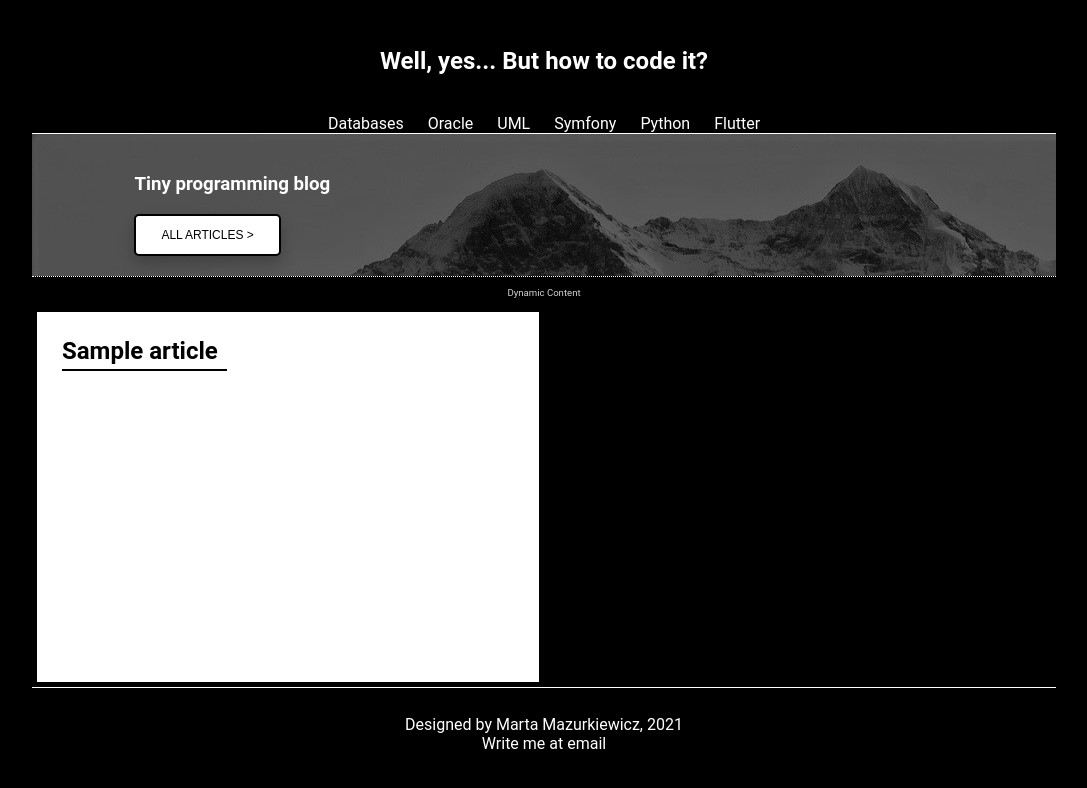
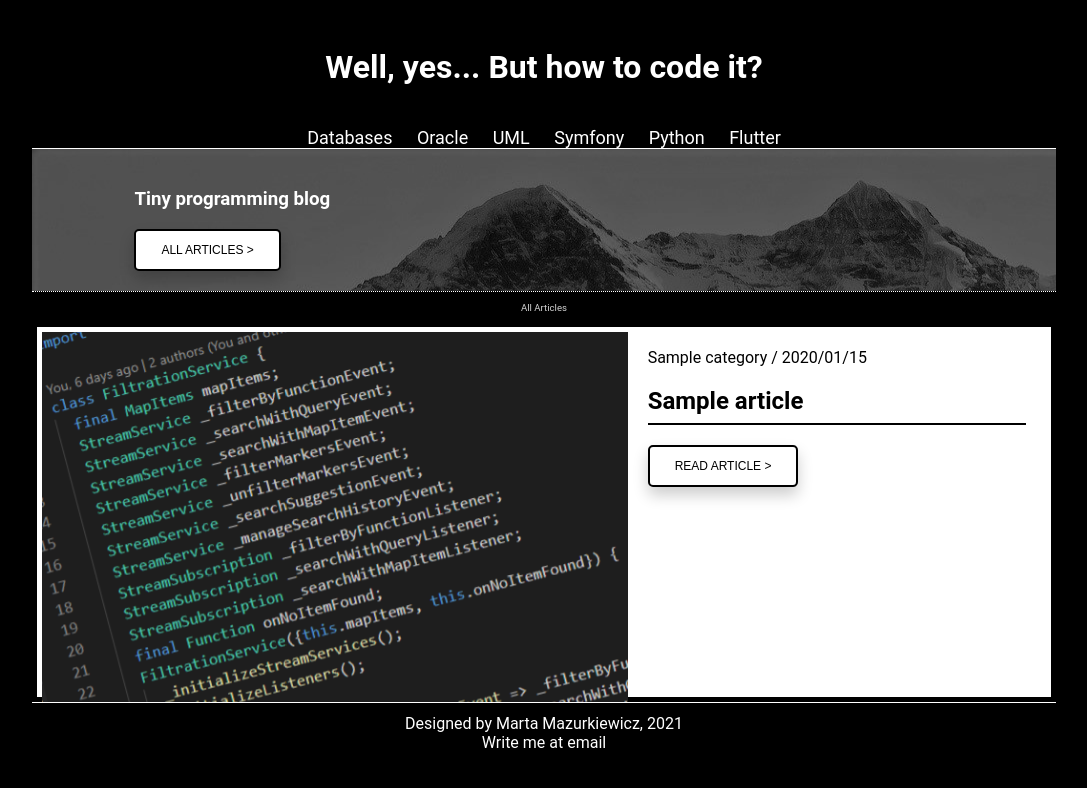
Before and after one commit to martamazurkiewicz/tiny_blog, a Symfony app: template templates/index/index.html.twig in a window 1280 px wide. Shown: the top 788 px of the page, without its empty margins (96-1183 px from the left). Run offline with Twig, Linux system fonts and the light colour scheme; the template is opened without the code that fills it: most values are stand-ins (such as "Sample title", 1, 10 or a date in 2020); style sheets or scripts are compiled from the project's sources; some libraries are stand-ins or nearby versions.

Commit message:
Added basic css for article

```diff
--- /dev/null
+++ b/public/css/base.css
@@ -0,0 +1,213 @@
+.footer a, .navbar a {
+  color: white;
+  text-decoration: none;
+}
+
+.article {
+  border-color: black;
+  border-width: 5px;
+  border-style: solid;
+}
+
+* {
+  box-sizing: border-box;
+}
+
+[class*=column-] {
+  float: left;
+  width: 100%;
+}
+
+@media only screen and (min-width: 768px) {
+  .column-1 {
+    width: 8.33%;
+  }
+
+  .column-2 {
+    width: 16.66%;
+  }
+
+  .column-3 {
+    width: 25%;
+  }
+
+  .column-4 {
+    width: 33.33%;
+  }
+
+  .column-5 {
+    width: 41.66%;
+  }
+
+  .column-6 {
+    width: 50%;
+  }
+
+  .column-7 {
+    width: 58.33%;
+  }
+
+  .column-8 {
+    width: 66.66%;
+  }
+
+  .column-9 {
+    width: 75%;
+  }
+
+  .column-10 {
+    width: 83.33%;
+  }
+
+  .column-11 {
+    width: 91.66%;
+  }
+
+  .column-12 {
+    width: 100%;
+  }
+}
+.row::after {
+  content: "";
+  clear: both;
+  display: table;
+}
+
+img {
+  width: 100%;
+}
+
+body {
+  align-items: center;
+  margin-left: 10%;
+  margin-right: 10%;
+  background-color: black;
+  text-align: center;
+  font-family: Roboto, sans-serif;
+  color: white;
+}
+
+button {
+  background-color: white;
+  border: 2px solid black;
+  color: black;
+  padding: 12px 25px;
+  border-radius: 5px;
+  font-size: 12px;
+  cursor: pointer;
+  box-shadow: 0 8px 15px rgba(0, 0, 0, 0.2);
+}
+
+button:hover {
+  transform: translateY(-4px);
+  color: white;
+  box-shadow: 0 15px 20px rgba(0, 0, 0, 0.3);
+  background-color: gray;
+  border-color: transparent;
+}
+
+.navbar {
+  border-bottom: 1px solid white;
+}
+.navbar img {
+  height: 23px;
+  width: 23px;
+}
+.navbar .column {
+  width: 50%;
+  float: left;
+}
+.navbar a {
+  margin-left: 10px;
+  margin-right: 10px;
+}
+.navbar .topics {
+  font-size: 18px;
+}
+
+.main {
+  text-align: left;
+  padding-left: 10%;
+  padding-bottom: 2%;
+  padding-top: 2%;
+}
+
+div.section {
+  border-top: 1px dotted white;
+  overflow: auto;
+}
+
+p.section {
+  font-size: 0.6em;
+  color: lightgray;
+}
+
+.article {
+  text-align: left;
+  padding: 5px;
+  background-color: white;
+  color: black;
+}
+.article a {
+  color: black;
+  text-decoration: none;
+}
+
+.relative {
+  position: relative;
+  height: 360px;
+}
+
+.scrollable {
+  max-height: 100%;
+  overflow: auto;
+}
+
+.articleSummary {
+  padding-left: 20px;
+  padding-right: 20px;
+}
+
+.footer {
+  border-top: 1px solid white;
+  padding-top: 1%;
+}
+.footer a {
+  margin-left: 5%;
+  margin-right: 5%;
+}
+
+.titleHeadline {
+  border-bottom: 2px solid black;
+  padding-bottom: 2%;
+  text-overflow: clip;
+}
+
+.latestArticle {
+  margin-left: 5%;
+  margin-right: 5%;
+}
+.latestArticle p {
+  margin-top: 5%;
+  border-bottom: 2px dotted black;
+}
+
+a:hover {
+  color: gray;
+  cursor: pointer;
+}
+
+.formInput {
+  margin-bottom: 2px;
+  margin-top: 2px;
+}
+
+.formGroup {
+  margin-bottom: 10px;
+  margin-top: 10px;
+}
+.formGroup label {
+  font-size: 0.9em;
+}
+
+/*# sourceMappingURL=base.css.map */
--- /dev/null
+++ b/public/scss/base.scss
@@ -0,0 +1,217 @@
+%href-shared {
+  color: white;
+  text-decoration: none;
+}
+
+%article-border {
+  border-color: black;
+  border-width: 5px;
+  border-style: solid;
+}
+
+$white-line-solid: 1px solid white;
+$white-line-dotted: 1px dotted white;
+$black-line: 2px solid black;
+$black-line-dotted: 2px dotted black;
+
+* {
+  box-sizing: border-box;
+}
+
+[class*="column-"] {
+  float: left;
+  width: 100%;
+}
+
+@media only screen and (min-width: 768px) {
+  .column-1 {
+    width: 8.33%;
+  }
+  .column-2 {
+    width: 16.66%;
+  }
+  .column-3 {
+    width: 25%;
+  }
+  .column-4 {
+    width: 33.33%;
+  }
+  .column-5 {
+    width: 41.66%;
+  }
+  .column-6 {
+    width: 50%;
+  }
+  .column-7 {
+    width: 58.33%;
+  }
+  .column-8 {
+    width: 66.66%;
+  }
+  .column-9 {
+    width: 75%;
+  }
+  .column-10 {
+    width: 83.33%;
+  }
+  .column-11 {
+    width: 91.66%;
+  }
+  .column-12 {
+    width: 100%;
+  }
+}
+
+.row::after {
+  content: "";
+  clear: both;
+  display: table;
+}
+
+img {
+  width: 100%;
+}
+
+body {
+  align-items: center;
+  margin-left: 10%;
+  margin-right: 10%;
+  background-color: black;
+  text-align: center;
+  font-family: Roboto, sans-serif;
+  color: white;
+}
+
+button {
+  background-color: white;
+  border: $black-line;
+  color: black;
+  padding: 12px 25px;
+  border-radius: 5px;
+  font-size: 12px;
+  cursor: pointer;
+  box-shadow: 0 8px 15px rgba(0, 0, 0, 0.2);
+}
+
+button:hover {
+  transform: translateY(-4px);
+  color: white;
+  box-shadow: 0 15px 20px rgba(0, 0, 0, 0.3);
+  background-color: gray;
+  border-color: transparent;
+}
+
+.navbar {
+  border-bottom: $white-line-solid;
+
+  img {
+    height: 23px;
+    width: 23px;
+  }
+
+  .column {
+    width: 50%;
+    float: left;
+  }
+
+  a {
+    @extend %href-shared;
+    margin-left: 10px;
+    margin-right: 10px;
+  }
+
+  .topics {
+    font-size: 18px;
+  }
+}
+
+.main {
+  text-align: left;
+  padding-left: 10%;
+  padding-bottom: 2%;
+  padding-top: 2%;
+}
+
+div.section {
+  border-top: $white-line-dotted;
+  overflow: auto;
+}
+
+p.section {
+  font-size: 0.6em;
+  color: lightgray;
+}
+
+.article {
+  @extend %article-border;
+  text-align: left;
+  padding: 5px;
+  background-color: white;
+  color: black;
+
+  a {
+    color: black;
+    text-decoration: none;
+  }
+}
+
+.relative {
+  position: relative;
+  height: 360px;
+}
+
+.scrollable {
+  max-height: 100%;
+  overflow: auto;
+}
+
+.articleSummary {
+  padding-left: 20px;
+  padding-right: 20px;
+}
+
+.footer {
+  border-top: $white-line-solid;
+  padding-top: 1%;
+
+  a {
+    @extend %href-shared;
+    margin-left: 5%;
+    margin-right: 5%;
+  }
+}
+
+.titleHeadline {
+  border-bottom: $black-line;
+  padding-bottom: 2%;
+  text-overflow: clip;
+}
+
+.latestArticle {
+  margin-left: 5%;
+  margin-right: 5%;
+
+  p {
+    margin-top: 5%;
+    border-bottom: $black-line-dotted;
+  }
+}
+
+a:hover {
+  color: gray;
+  cursor: pointer;
+}
+
+.formInput {
+  margin-bottom: 2px;
+  margin-top: 2px;
+}
+
+.formGroup {
+  margin-bottom: 10px;
+  margin-top: 10px;
+
+  label {
+    font-size: 0.9em;
+  }
+}
--- a/src/Controller/CategoryController.php
+++ b/src/Controller/CategoryController.php
@@ -19,8 +19,8 @@ class CategoryController extends AbstractController
     public function index(Request $request): Response
     {
         $articles = $this->getCategorizedArticles($request->query->get('categoryName'));
-        return $this->render('category/index.html.twig', [
-            'controller_name' => 'CareerController',
+        return $this->render('index/index.html.twig', [
+            'controller_name' => 'CategoryController',
             'articles' => $articles
         ]);
 
--- a/src/Entity/Article.php
+++ b/src/Entity/Article.php
@@ -50,7 +50,7 @@ class Article
     private $contentEns;
 
     /**
-     * @ORM\ManyToOne(targetEntity=Category::class, inversedBy="article")
+     * @ORM\ManyToOne(targetEntity=Category::class, inversedBy="article", fetch="EAGER"))
      * @ORM\JoinColumn(nullable=false)
      */
     private $category;
--- a/templates/base.html.twig
+++ b/templates/base.html.twig
@@ -4,16 +4,14 @@
     <meta charset="utf-8"/>
     <meta name="viewport" content="width=device-width, initial-scale=1.0"/>
     <title>{% block title %}Tiny programming blog{% endblock %}</title>
-
+    <link rel="stylesheet" href="{{ asset('css/base.css') }}"/>
     {# Run `composer require symfony/webpack-encore-bundle`
            and uncomment the following Encore helpers to start using Symfony UX #}
     {% block stylesheets %}
-        <link rel="stylesheet" href="{{ asset('css/site.css') }}"/>
         {# {{ encore_entry_link_tags('app') }} #}
     {% endblock %}
 
     {% block javascripts %}
-
         {# {{ encore_entry_script_tags('app') }} #}
     {% endblock %}
 </head>
@@ -23,9 +21,9 @@
         <div class="navbar">
             <div class="row">
                 <a href="{{ path('home') }}">
-                    <h2>
+                    <h1>
                         Well, yes... But how to code it?
-                    </h2>
+                    </h1>
                 </a>
             </div>
             <div class="topics">
@@ -52,11 +50,9 @@
     {% endblock %}
     {% block footer %}
         <div class="footer">
-            <p>
-                Designed by Marta Mazurkiewicz, 2021
-                <br>
-                Write me at email
-            </p>
+            Designed by Marta Mazurkiewicz, 2021
+            <br>
+            Write me at email
         </div>
     {% endblock %}
 {% endblock %}
--- a/templates/index/index.html.twig
+++ b/templates/index/index.html.twig
@@ -4,58 +4,63 @@
 {% endblock %}
 {% block page_content %}
     <div class="section">
-        <p class="section">Dynamic Content</p>
-        <div class="column-6 article">
-            {% for article in articles %}
-                <div class="column-5 articleSummary relative">
+    <p class="section">All Articles</p>
+    {% for article in articles %}
+        <div class="row article">
 
-                    <h2 class="titleHeadline"> {{ article.getTitleEn() }}</h2>
-                    {% for content in article.getContentEns() %}
+            <div class="column-7 relative">
+                <img src="images\{{ article.getId }}.jpg" alt="{{ article.getId }}"/>
+            </div>
+            <div class="column-5 articleSummary">
+                <p>{{ article.getCategory.getNameEn }} / {{ article.getReleaseDate|date("Y/m/d") }}</p>
+                <h2 class="titleHeadline"><a href="#">{{ article.getTitleEn }}</a></h2>
+                {% for content in article.getContentEns() %}
                     <p>{{ content.getText }}</p>
-                    {% endfor %}
-{#                    <div class="formGroup">#}
-{#                        {{ form_label(form.rangeStart) }}#}
-{#                        <div class="formInput">#}
-{#                            {{ form_widget(form.rangeStart) }}#}
-{#                        </div>#}
-{#                    </div>#}
-{#                    <div class="formGroup">#}
-{#                        {{ form_label(form.sizeOfDataset) }}#}
-{#                        <div class="formInput">#}
-{#                            {{ form_widget(form.sizeOfDataset) }}#}
-{#                        </div>#}
-{#                    </div>#}
-{#                    <div class="formGroup">#}
-{#                        {{ form_label(form.mean) }}#}
-{#                        <div class="formInput">#}
-{#                            {{ form_widget(form.mean) }}#}
-{#                        </div>#}
-{#                    </div>#}
-{#                    <div class="formGroup" style="margin-bottom: 15px;">#}
-{#                        {{ form_label(form.standardDeviation) }}#}
-{#                        <div class="formInput">#}
-{#                            {{ form_widget(form.standardDeviation) }}#}
-{#                        </div>#}
-{#                    </div>#}
-{#                    <div class="text-center">#}
-{#                        {{ form_widget(form.submit) }}#}
-{#                    </div>#}
-{#                    {{ form_end(form) }}#}
-{#                </div>#}
-{#                <div class="column-5 articleSummary">#}
-{#                    <p>68% of observations are in range between {{ sigmas[0][0] }} and {{ sigmas[0][1] }}</p>#}
-{#                    <p>95% of observations are in range between {{ sigmas[1][0] }} and {{ sigmas[1][1] }}</p>#}
-{#                    <p>99% of observations are in range between {{ sigmas[2][0] }} and {{ sigmas[2][1] }}</p>#}
-{#                    <a href="{{ path('home') }}">#}
-{#                        <button>Close report</button>#}
-{#                    </a>#}
-{#                </div>#}
-{#                <div class="column-7 relative">#}
-{#                    <div class="scrollable">#}
-{#                            <p>text</p>#}
-{#                    </div>#}
-                </div>
-            {% endfor %}
+                {% endfor %}
+                <button type="button">READ ARTICLE ></button>
+            </div>
         </div>
-    </div>
+        {# <div class="formGroup"> #}
+        {# {{ form_label(form.rangeStart) }} #}
+        {# <div class="formInput"> #}
+        {# {{ form_widget(form.rangeStart) }} #}
+        {# </div> #}
+        {# </div> #}
+        {# <div class="formGroup"> #}
+        {# {{ form_label(form.sizeOfDataset) }} #}
+        {# <div class="formInput"> #}
+        {# {{ form_widget(form.sizeOfDataset) }} #}
+        {# </div> #}
+        {# </div> #}
+        {# <div class="formGroup"> #}
+        {# {{ form_label(form.mean) }} #}
+        {# <div class="formInput"> #}
+        {# {{ form_widget(form.mean) }} #}
+        {# </div> #}
+        {# </div> #}
+        {# <div class="formGroup" style="margin-bottom: 15px;"> #}
+        {# {{ form_label(form.standardDeviation) }} #}
+        {# <div class="formInput"> #}
+        {# {{ form_widget(form.standardDeviation) }} #}
+        {# </div> #}
+        {# </div> #}
+        {# <div class="text-center"> #}
+        {# {{ form_widget(form.submit) }} #}
+        {# </div> #}
+        {# {{ form_end(form) }} #}
+        {# </div> #}
+        {# <div class="column-5 articleSummary"> #}
+        {# <p>68% of observations are in range between {{ sigmas[0][0] }} and {{ sigmas[0][1] }}</p> #}
+        {# <p>95% of observations are in range between {{ sigmas[1][0] }} and {{ sigmas[1][1] }}</p> #}
+        {# <p>99% of observations are in range between {{ sigmas[2][0] }} and {{ sigmas[2][1] }}</p> #}
+        {# <a href="{{ path('home') }}"> #}
+        {# <button>Close report</button> #}
+        {# </a> #}
+        {# </div> #}
+        {# <div class="column-7 relative"> #}
+        {# <div class="scrollable"> #}
+        {# <p>text</p> #}
+        {# </div> #}
+        </div>
+    {% endfor %}
 {% endblock %}
```
Also changed, not shown: templates/category/index.html.twig (deleted, +0 -19 lines), README.md, public/images/1.jpg (added), 1 other file.
